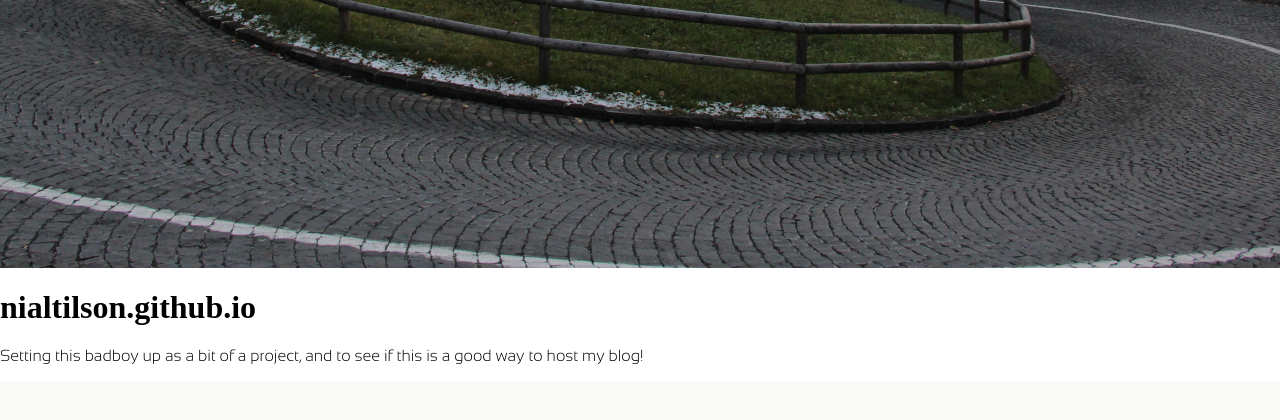
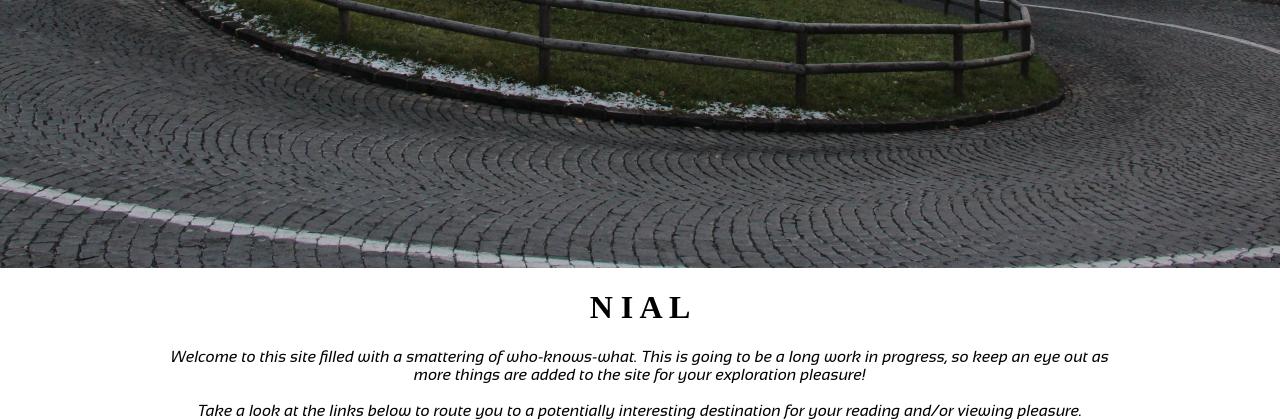
Before and after one commit to nialtilson/nialtilson.github.io, a PHP site: page / in a window 1280 px wide. Shown: the part 632-1052 px from the top of the page. Before the commit the page ends 996 px from the top, so only its background shows below. Run offline with PHP 8.4, Linux system fonts and the light colour scheme; some web fonts are replaced.

Commit message:
Text section modification and setup
Modified H1 objects, added text for initial quote

```diff
--- a/index.html
+++ b/index.html
@@ -77,11 +77,20 @@
   </div>
 
 
-<!--  <div class="content text"> -->
+  <div class="content">
+    <h1>N I A L</h1>
+
+    <div class="quote">
+    Welcome to this site filled with a smattering of who-knows-what. This is
+    going to be a long work in progress, so keep an eye out as more things are
+    added to the site for your exploration pleasure! <br>
+      <br>
+    Take a look at the links below to route you to a potentially interesting
+    destination for your reading and/or viewing pleasure.
+    </div>
+  </div>
 
 
-    <h1>nialtilson.github.io</h1>
-      <p>Setting this badboy up as a bit of a project, and to see if this is a good way to host my blog!</p>
   <footer>
   </footer>
   <script src="app.js"></script>
--- a/style.css
+++ b/style.css
@@ -46,6 +46,8 @@
     font-weight: lighter;
     font-style: italic;
 }
+
+/*------------------------------------*/
 
 /* Class = The Navigation Menu */
 .navbar {
@@ -121,6 +123,7 @@
   display: block;
 }
 
+/*------------------------------------*/
 
 /* Class - Slideshow */
 .slideshow {
@@ -147,6 +150,28 @@
 
 }
 
+/* Class - Content */
+.content {
+  max-width: 960px;
+  align: middle;
+  margin: auto;
+  padding: 0.01em 16px;
+}
+
+/* Class - Text */
+.text {
+
+}
+
+h1 {
+  text-align: center;
+  font-size:2em;
+}
+
+.quote {
+  text-align: center;
+  font-style: italic;
+}
 
 body {
   margin: auto;
@@ -154,14 +179,6 @@ body {
   padding-top: 0px;
   padding-bottom: 0px;
   font-family: 'sansation';
-
-}
-
-content {
-  max-width: 960px;
-}
-
-text {
 
 }
 
@@ -186,23 +203,3 @@ img {
 .bullets {
 
 }
-
-.checkers {
-  width: 200px;
-  display: flex;
-  flex-wrap: wrap;
-  border: 5px solid black;
-}
-
-.box {
-  height: 100px;
-  width: 100px;
-}
-
-.red {
-  background-color: red;
-}
-
-.black {
-  background-color: black;
-}
```
